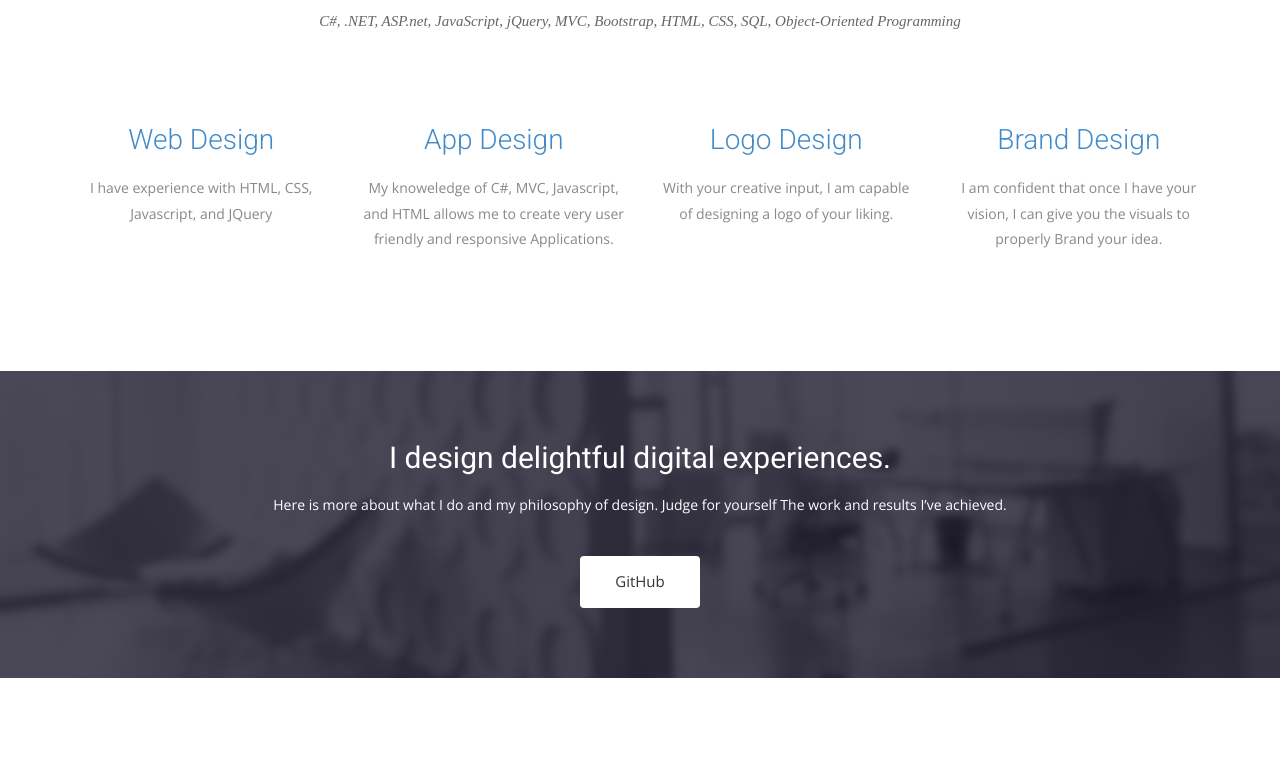
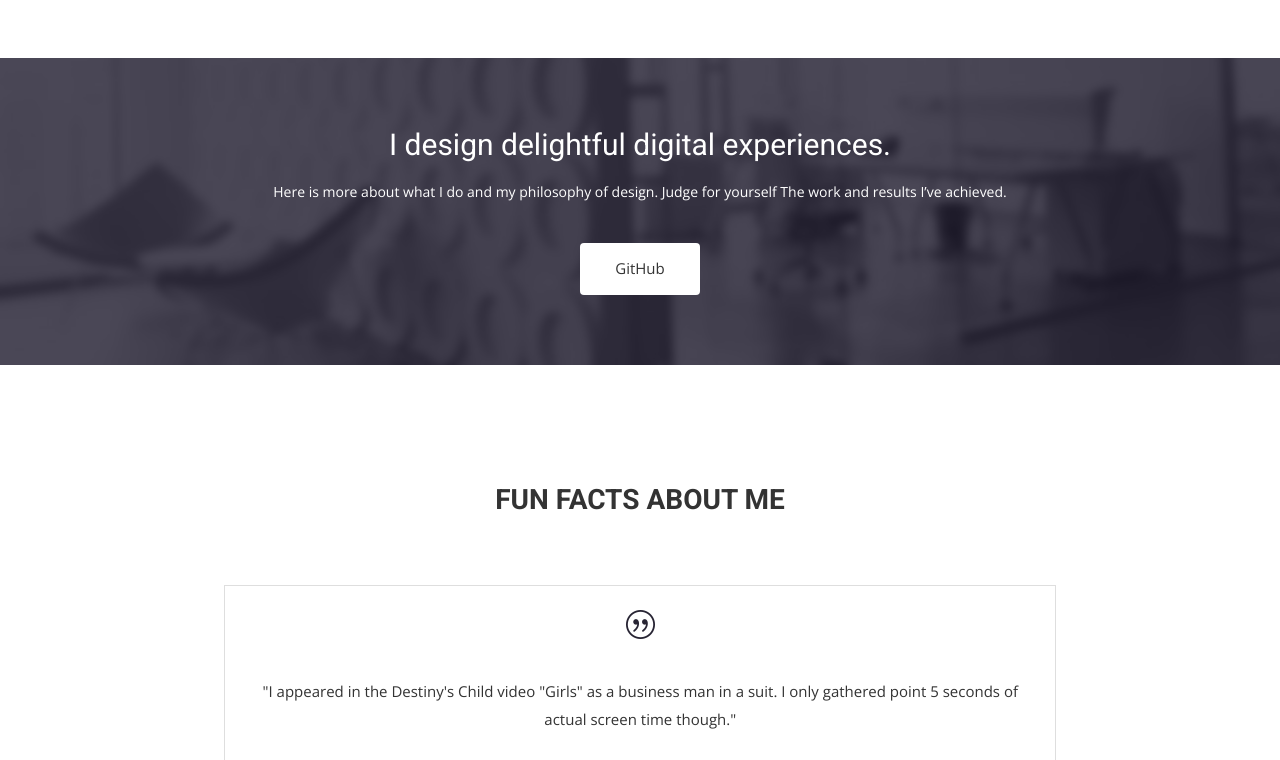
Before and after one commit to LavelleBrown/LavelleBrown.github.io, a plain HTML site: page index.html in a window 1280 px wide. Shown: the part 2256-3016 px from the top of the page. Drawn offline with nearby package versions, Linux system fonts and the light colour scheme; some packages are replaced by stand-ins of ours; a web font is replaced by a local one.

Commit message:
Fixed photos

```diff
--- a/index.html
+++ b/index.html
@@ -104,7 +104,7 @@
           </div><!-- .col-md-7 close -->
           <div class="col-md-5 col-sm-12">
             <div class="block">
-                <img src="img/portfolio/WeCanCodeIT0045 (1).jpg" width="450" height="450"/>
+                <img src="img/portfolio/WeCanCodeIT0045 (1).jpg"/>
             </div>
           </div><!-- .col-md-5 close -->
         </div>
@@ -134,37 +134,7 @@
             <p>C#, .NET, ASP.net, JavaScript, jQuery, MVC, Bootstrap, HTML, CSS, SQL, Object-Oriented Programming</p>
           </div>
         </div>
-        <div class="row ">
-          <div class="col-sm-6 col-md-3">
-            <div class="service-item">
 
-                <a href="work.html" type="button"class= "my type"><h3>Web Design</h3></a>
-              <p>I have experience with HTML, CSS, Javascript, and JQuery </p>
-            </div>
-          </div>
-          <div class="col-sm-6 col-md-3">
-            <div class="service-item">
-
-                <a href="work.html" type="button" class="my type"><h3>App Design</h3></a>
-              <p>My knoweledge of C#, MVC, Javascript, and HTML allows me to create very user friendly and responsive Applications. </p>
-            </div>
-          </div>
-          <div class="col-sm-6 col-md-3">
-            <div class="service-item">
-
-                <a href="work.html" type="button" class="my type"><h3>Logo Design</h3></a>
-              <p>With your creative input, I am capable of designing a logo of your liking.</p>
-            </div>
-          </div>
-          <div class="col-sm-6 col-md-3">
-            <div class="service-item">
-
-                <a href="work.html" type="button" class="my type"><h3>Brand Design</h3></a>
-              <p>I am confident that once I have your vision, I can give you the visuals to properly Brand your idea. </p>
-            </div>
-          </div>
-
-        </div>
       </div>
     </section>
     <!-- Call to action Start -->
@@ -197,7 +167,7 @@
                     <img src="img/cotation.png" alt="IMG">
                     <p>"I have worked on over 20 movies as a casting agent. Some of the movies included actors like Denzel Washington, John Travolta, and Bruce Willis just to name a few."</p>
                     <div class="user">
-                        <img src="img/portfolio/Me & J Travolta.jpg" width="115" height="115" alt="Pepole">
+                        <img src="img/portfolio/Me & J Travolta.jpg" width="115" alt="Pepole">
                       <p><span>Lavelle Brown</span> Casting Associate</p>
                     </div>
                 </div>
@@ -205,7 +175,7 @@
                   <img src="img/cotation.png" alt="IMG">
                     <p>"I appeared in the Destiny's Child video "Girls" as a business man in a suit. I only gathered point 5 seconds of actual screen time though."</p>
                     <div class="user">
-                        <img src="img/portfolio/Velle.jpg" width="115" height="115" alt="Pepole">
+                        <img src="img/portfolio/Velle.jpg" width="115" alt="Pepole">
                       <p><span>Lavelle Brown</span> Actor</p>
                     </div>
                 </div>
@@ -213,7 +183,7 @@
                   <img src="img/cotation.png" alt="IMG">
                     <p>"I drove from Cleveland, Ohio to Los Angeles, California and back to Cleveland more than once"</p>
                     <div class="user">
-                        <img src="img/portfolio/Me & Regina Hall.jpg" width="115" height="115" alt="Pepole">
+                        <img src="img/portfolio/Me & Regina Hall.jpg" width="115" alt="Pepole">
                       <p><span>Lavelle Brown</span> Traveler</p>
                     </div>
                 </div>
@@ -221,7 +191,7 @@
                   <img src="img/cotation.png" alt="IMG">
                     <p>"I appeared in the movie "Atwone Fisher" Starring and Directed by Denzel Washington.</p>
                     <div class="user">
-                        <img src="img/portfolio/WeCanCodeIT0048.jpg" width="115" height="115" alt="Pepole">
+                        <img src="img/portfolio/WeCanCodeIT0048.jpg" width="115" alt="Pepole">
                       <p><span>Lavelle Brown</span> Movie Star</p>
                     </div>
                 </div>
@@ -229,7 +199,6 @@
             </div>
           </div>
         </div>
-      </div>
     </section>
     <!-- footer Start -->
     <footer>
```
Also changed, not shown: contact.html (+1 -1 lines).
